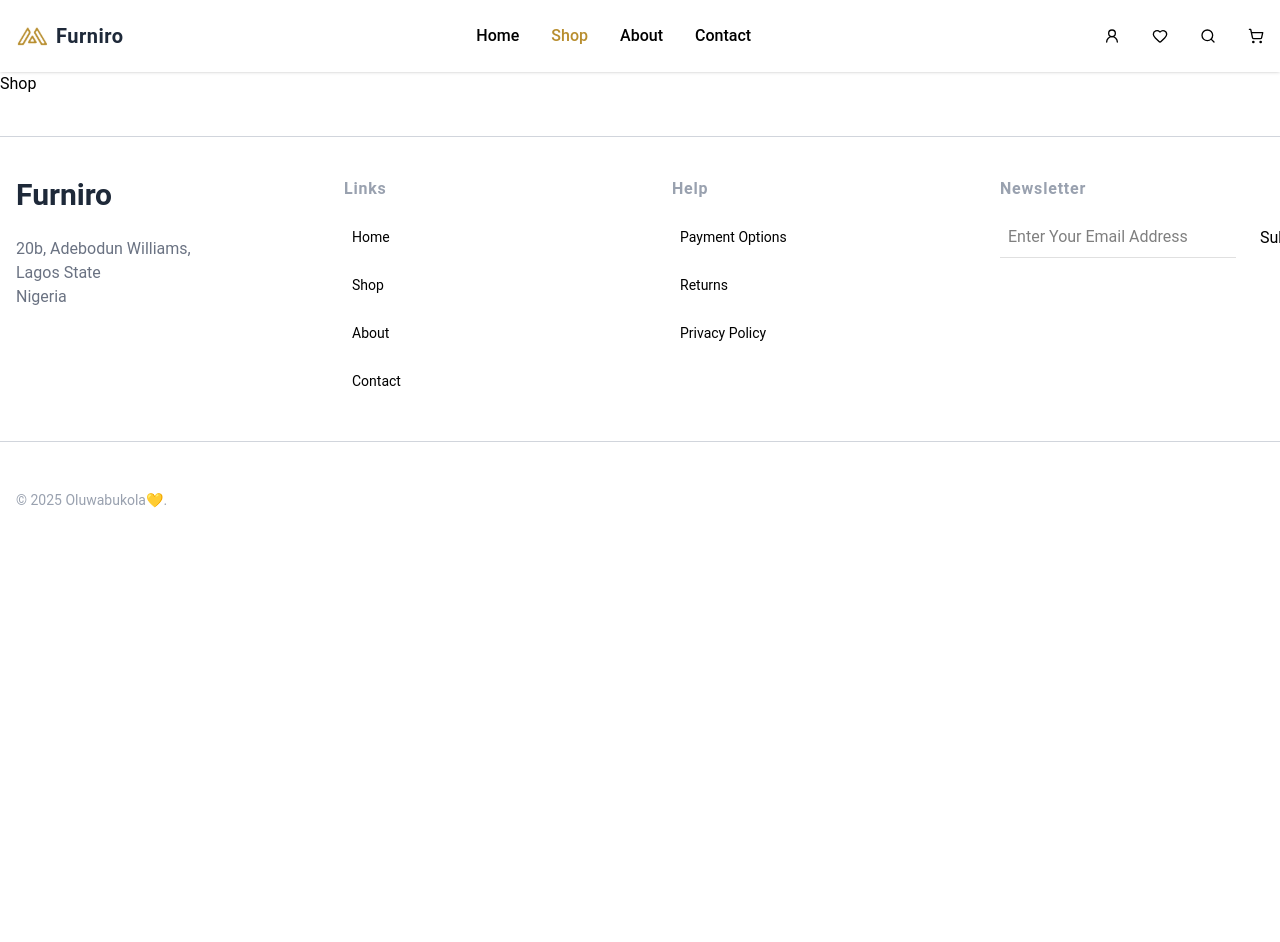
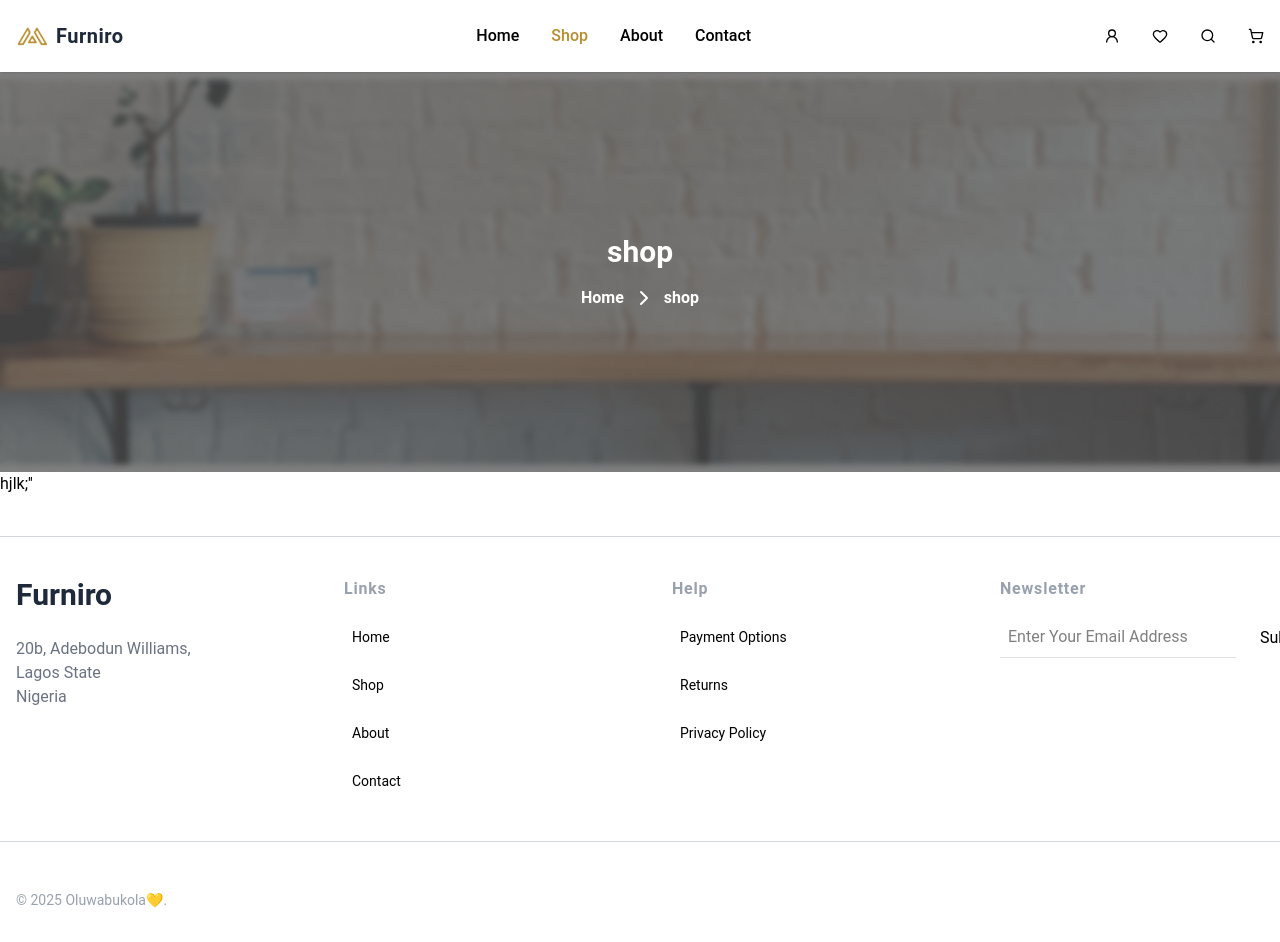
Before and after one commit to olagunju-oluwabukola/Furniro, a Nuxt app: page /shop in a window 1280 px wide. Shown: the top 942 px of the page. Before the commit the page ends 800 px from the top, so only its background shows below. Built offline with nearby package versions, Linux system fonts and the light colour scheme.

Commit message:
shop hero section

```diff
--- /dev/null
+++ b/app/components/Shop/hero.vue
@@ -0,0 +1,18 @@
+<script setup>
+import heroOverlay from '../heroOverlay.vue';
+import img from "~/assets/images/herobg.png"
+</script>
+
+
+<template>
+    <heroOverlay
+    :image=img
+    title="shop"
+    :breadcrumbs="[
+        {label:'Home', link:'/'},
+        {label:'shop'}
+
+    ]"
+    />
+
+</template>
--- /dev/null
+++ b/app/components/heroOverlay.vue
@@ -0,0 +1,35 @@
+<template>
+    <div class="relative w-full h-[50vh] flex items-center justify-center text-white">
+        <div class="absolute inset-0 bg-cover bg-center"
+        :style="{backgroundImage:` url(${image})`}"></div>
+        <div class="absolute inset-0 bg-black/50"></div>
+
+        <div class="relative z-10 text-center">
+            <h1 class="text-xl md:text-3xl font-semibold mb-4">{{ title }}</h1>
+            <nav class="text-sm md:text-base flex justify-center items-center gap-2 font-semibold">
+                <template v-for="(crumb, index) in breadcrumbs" :key="index">
+                    <a :href="crumb.link"
+                     v-if="crumb.link"
+                     class="" > {{ crumb.label }}</a>
+
+                     <span v-else="">{{ crumb.label }}</span>
+
+                     <span v-if="index < breadcrumbs.length - 1"> <ChevronRight/> </span>
+
+                </template>
+            </nav>
+        </div>
+    </div>
+</template>
+
+<script setup>
+import { ChevronRight } from 'lucide-vue-next';
+defineProps({
+  image: String,
+  title: String,
+  breadcrumbs: {
+    type: Array,
+    default: () => [],
+  },
+})
+</script>
--- a/app/components/productCard.vue
+++ b/app/components/productCard.vue
@@ -34,8 +34,6 @@
       </div>
     </div>
 </div>
-
-
       <div
         class="overlay absolute inset-0 flex flex-col items-center justify-center transition-opacity duration-300"
         style="background-color: rgba(0, 0, 0, 0.6);"
@@ -52,14 +50,10 @@
         </div>
       </div>
     </div>
-
-
-
   </div>
 </template>
 
 <script setup>
-
 import { Heart, Share2, ArrowLeftRight } from 'lucide-vue-next';
 defineProps({
   product: {
--- a/app/pages/shop/index.vue
+++ b/app/pages/shop/index.vue
@@ -1 +1,6 @@
-<template>Shop</template>
+<template>
+    <ShopHero/>
+        <div class="max-w-7xl mx-auto">
+hjlk;''
+        </div>
+</template>
```
Also changed, not shown: app/assets/images/herobg.png (added).
